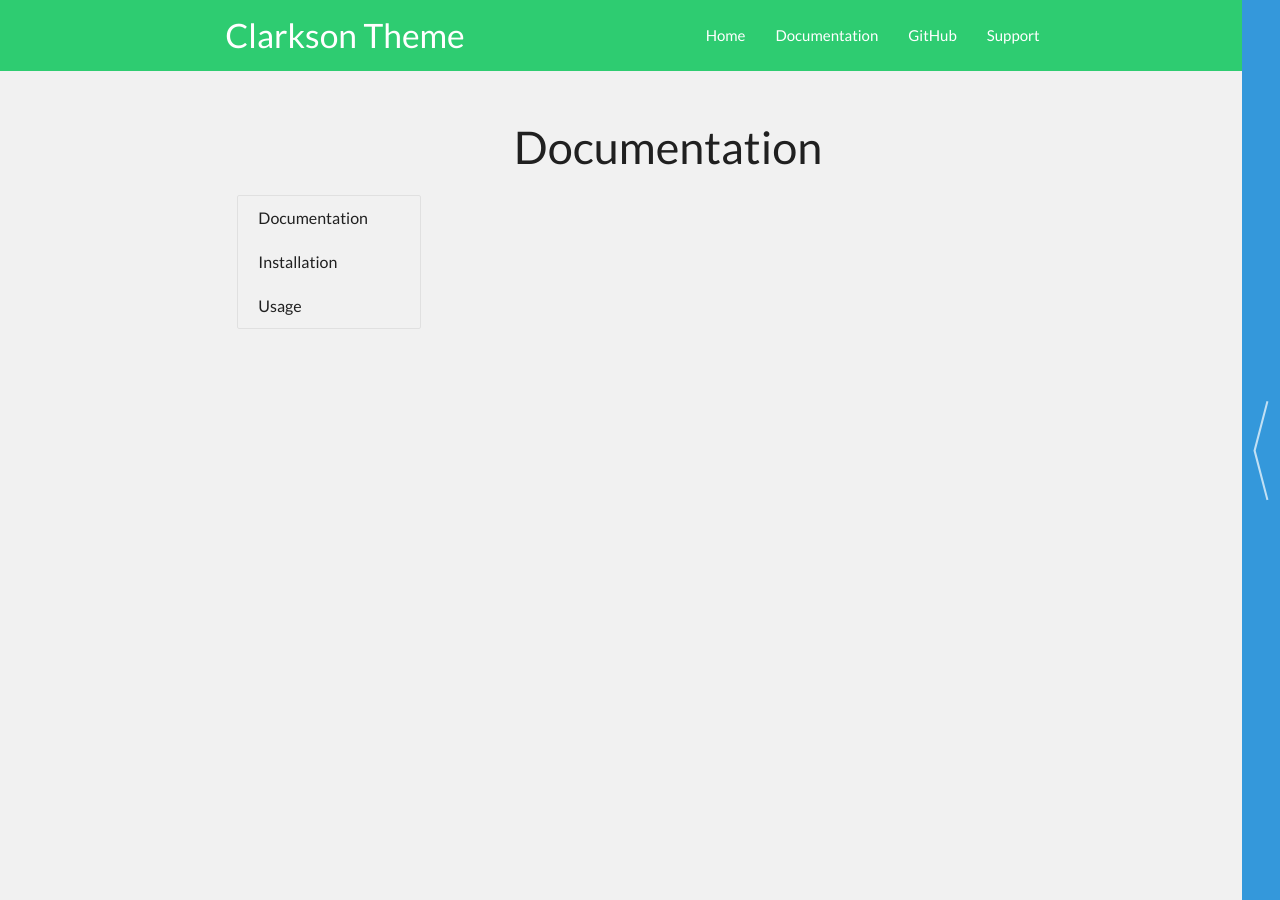
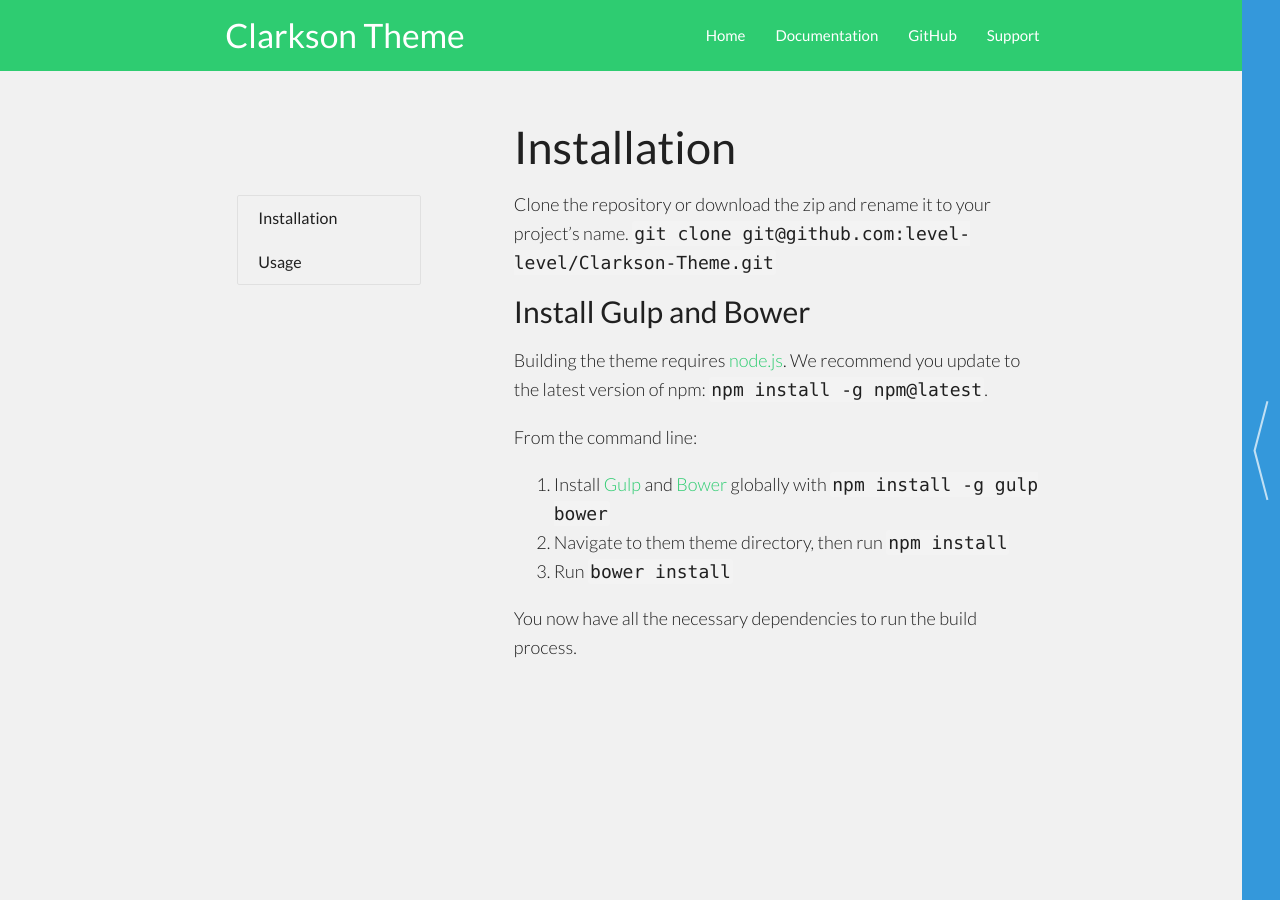
Before and after one commit to level-level/Clarkson-Theme, a Jekyll site: the page built from theme/docs/index.md, in a window 1280 px wide. Built offline with Jekyll 4.4.1, drawn with Linux system fonts in a browser that asks for light colours; some web fonts are replaced.

Commit message:
make installation doc the index

```diff
--- a/_data/docs/core.yml
+++ b/_data/docs/core.yml
@@ -1,6 +1,4 @@
 - docname: index
-  title: Documentation
-- docname: installation
   title: Installation
 - docname: template-hierarchy
   title: Template Hierarchy
--- a/_data/docs/theme.yml
+++ b/_data/docs/theme.yml
@@ -1,6 +1,4 @@
 - docname: index
-  title: Documentation
-- docname: installation
   title: Installation
 - docname: usage
   title: Usage
--- a/theme/docs/index.md
+++ b/theme/docs/index.md
@@ -3,4 +3,17 @@ layout: docs
 title: Documentation
 type: theme
 ---
-# Documentation
+# Installation
+Clone the repository or download the zip and rename it to your project's name.
+`git clone git@github.com:level-level/Clarkson-Theme.git`
+
+## Install Gulp and Bower
+Building the theme requires [node.js](http://nodejs.org/download/). We recommend you update to the latest version of npm: `npm install -g npm@latest`.
+
+From the command line:
+
+1. Install [Gulp](http://gulpjs.com/) and [Bower](http://bower.io/) globally with `npm install -g gulp bower`
+2. Navigate to them theme directory, then run `npm install`
+3. Run `bower install`
+
+You now have all the necessary dependencies to run the build process.
```
Also changed, not shown: core/docs/index.md (+7 -1 lines), core/docs/installation.md (deleted, +0 -12 lines), theme/docs/installation.md (deleted, +0 -19 lines).
